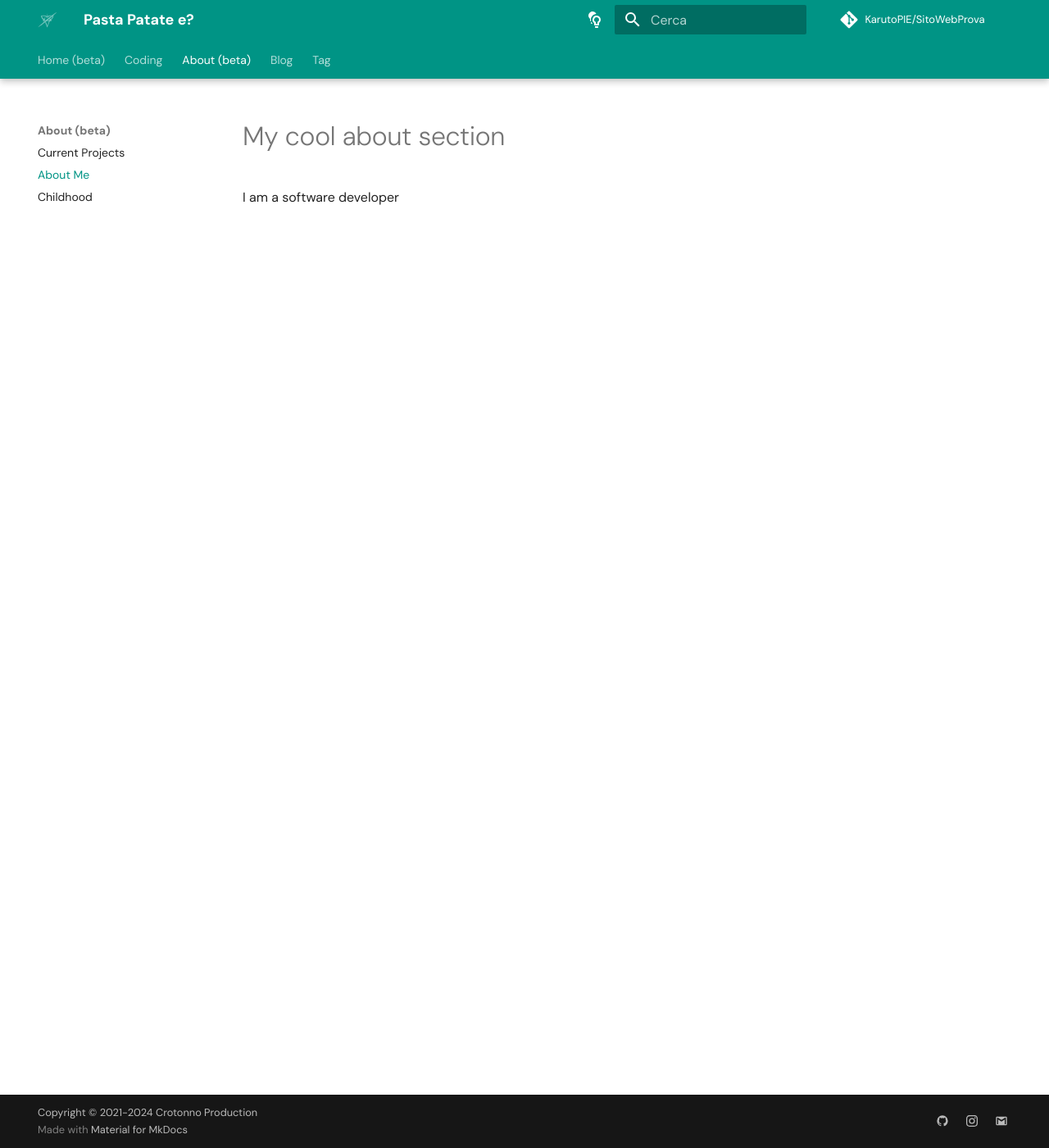
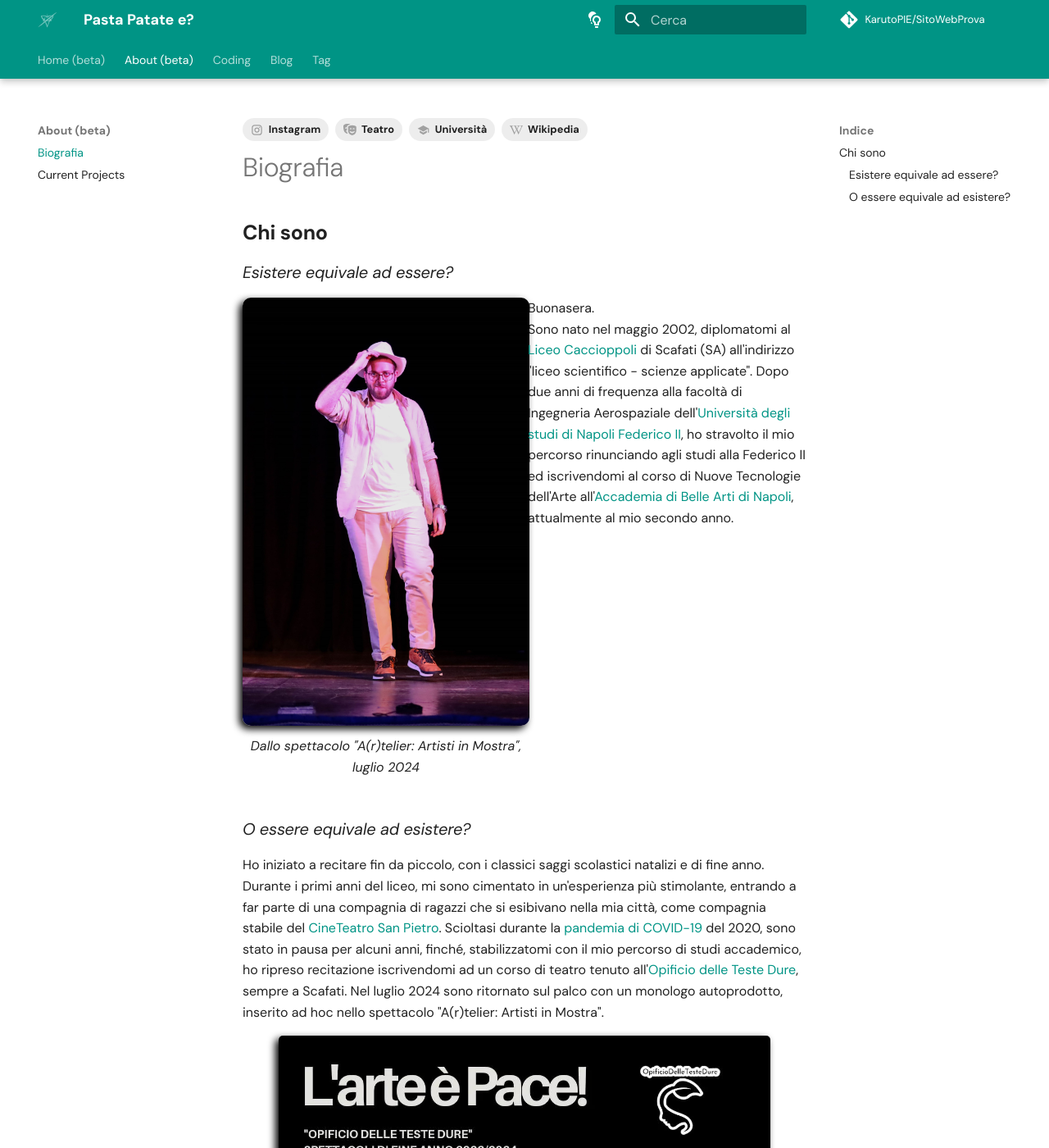
Before and after one commit to KarutoPIE/PastaPatatee_website, an MkDocs documentation site: the page built from docs/about/about.md, in a window 1280 px wide and 1400 px high. Shown: the whole window at 82% size. Built offline with MkDocs 1.6.1 and Material for MkDocs 9.7.7, drawn with Linux system fonts in a browser that asks for light colours; some web fonts are replaced; plug-ins that fetch from the network failed and are left out; comment, search, counter and statistics services are not loaded; some of the changed text lies outside the part shown.

```diff
--- a/docs/about/about.md
+++ b/docs/about/about.md
@@ -1,3 +1,34 @@
-# My cool about section
+---
+tags:
+    - Università
+    - Teatro
+    - Instagram
+    - Wikipedia
+---
 
-I am a software developer
+# Biografia
+
+## **Chi sono**
+
+### _Esistere equivale ad essere?_
+
+<div class="grid" markdown>
+
+<div style="display: flex; flex-direction: column; align-items: center; width: 350px;">
+    <img src="../../assets/profile.png" alt="ProfilePic" style="width: 350px; border-radius: 10px; box-shadow: -4px 4px 10px rgba(0,0,0,1)">
+    <p style="text-align: center; font-style: italic; margin-top: 5px">Dallo spettacolo "A(r)telier: Artisti in Mostra", luglio 2024</p>
+</div>
+
+Buonasera.
+Sono nato nel maggio 2002, diplomatomi al [Liceo Caccioppoli](https://www.liceoscafati.it/wp/) di Scafati (SA) all'indirizzo "liceo scientifico - scienze applicate". Dopo due anni di frequenza alla facoltà di Ingegneria Aerospaziale dell'[Università degli studi di Napoli Federico II](https://www.unina.it/), ho stravolto il mio percorso rinunciando agli studi alla Federico II ed iscrivendomi al corso di Nuove Tecnologie dell'Arte all'[Accademia di Belle Arti di Napoli](https://www.abana.it/it/), attualmente al mio secondo anno.
+
+</div>
+
+### _O essere equivale ad esistere?_
+
+Ho iniziato a recitare fin da piccolo, con i classici saggi scolastici natalizi e di fine anno. Durante i primi anni del liceo, mi sono cimentato in un'esperienza più stimolante, entrando a far parte di una compagnia di ragazzi che si esibivano nella mia città, come compagnia stabile del [CineTeatro San Pietro](https://www.instagram.com/teatrosanpietro/). Scioltasi durante la [pandemia di COVID-19](https://it.wikipedia.org/wiki/Pandemia_di_COVID-19 "Malattia respiratoria acuta da SARS-CoV-2") del 2020, sono stato in pausa per alcuni anni, finché, stabilizzatomi con il mio percorso di studi accademico, ho ripreso recitazione iscrivendomi ad un corso di teatro tenuto all'[Opificio delle Teste Dure](https://www.instagram.com/lab_opificio_scafati/), sempre a Scafati. Nel luglio 2024 sono ritornato sul palco con un monologo autoprodotto, inserito ad hoc nello spettacolo "A(r)telier: Artisti in Mostra".
+
+<div align="center">
+<img src="../../assets/rassegna2024.png" alt="Rssegna2024" style="width: 600px; border-radius: 5px; box-shadow: -4px 4px 10px rgba(0,0,0,1)">
+<p style="text-align: center; font-style: italic; margin-top: 5px">Programma della rassegna "L'arte è Pace!"</p>
+</div>
--- a/mkdocs.yml
+++ b/mkdocs.yml
@@ -7,6 +7,7 @@ theme:
   logo: assets/logo1300 50.svg
   favicon: assets/logo1300 50.svg
   language: it
+
   font:
     text: DM Sans
     code: Sometype Mono
@@ -59,12 +60,16 @@ theme:
       default: material/tag-text
       code: material/code-json
       Git: simple/git
-      basket: simple/jordan
       Docs: simple/googledocs
       py: material/language-python
       VSC: material/microsoft-visual-studio-code
       Win: fontawesome/brands/windows
       YT: simple/youtube
+      Uni: material/school
+      Teatro: fontawesome/solid/masks-theater
+      Ig: material/instagram
+      Wiki: fontawesome/brands/wikipedia-w
+
 
 
 plugins:
@@ -92,13 +97,33 @@ plugins:
 
   - privacy
 
+  - glightbox:
+      touchNavigation: true                 # Enable or disable the touch navigation (swipe)
+      loop: false                           # Loop slides on end
+      effect: zoom                          # Name of the effect on lightbox open (zoom, fade, none)
+      slide_effect: slide                   # Name of the effect on lightbox slide (slide, zoom, fade, none)
+      width: 100%                           # Width for inline elements and iframes. You can use any unit for example 90% or 100vw for full width
+      height: auto                          # Height for inline elements and iframes. You can use any unit for example 90%, 100vh or auto
+      zoomable: true                        # Enable or disable zoomable images
+      draggable: true                       # Enable or disable mouse drag to go prev and next slide
+      skip_classes:                         # Disable lightbox of those image with specific custom class { .class } name
+        - skip-lightbox
+      auto_caption: false                   # Enable or disable using alt of image as caption title automatically
+      caption_position: bottom              # Default captions position (bottom, top, left, right)
+      background: white                     # The background CSS of lightbox image. The background will shown when the image is transparent. You can use any CSS value for the background for example #74b9ff or Gainsboro or none for nothing
+      shadow: true                          # Enable or disable the shadow of lightbox image. Disable it when the background is none to prevent shadow around the transparent image
+      manual: false                         # When true, lightbox has to be enabled for each image manually by adding on-glb class to it or adding glightbox: true meta on page
+
 
 
 markdown_extensions:
   - abbr
+  - meta
   - tables
   - def_list
   - attr_list
+  - md_in_html
+  - pymdownx.blocks.caption
   - pymdownx.highlight:
       anchor_linenums: true
       line_spans: __span
@@ -124,15 +149,14 @@ markdown_extensions:
 
 nav:
   - Home (beta): index.md
+  - About (beta):
+    - Biografia: about/about.md
+    - Current Projects: about/projects.md
   - Coding:
     - Codici attributo HTML testati in MkDocs per ora: Coding/HTMLcommands.md
     - Python non riconosciuto come comando: Coding/PythonCommandPATH.md
     - VisualStudioCode non rileva Python: Coding/VSCcantfindPython.md
     - Bypassare i criteri di esecuzione di Windows PowerShell: Coding/BypassPowerShellExecutionPolicy.md
-  - About (beta):
-    - Current Projects: about/projects.md
-    - About Me: about/about.md
-    - Childhood: about/childhood.md
   - Blog:
     - blog/index.md
     - blog/authors.md
@@ -176,12 +200,15 @@ extra:
   tags:
     Coding: code
     GitHub: Git
-    Michael Jordan: basket
     MkDocs: Docs
     Python: py
     VisualStudioCode: VSC
     Windows: Win
     YouTube: YT
+    Università: Uni
+    Teatro: Teatro
+    Instagram: Ig
+    Wikipedia: Wiki
 
   social:
     - icon: material/github
@@ -203,6 +230,6 @@ repo_url: https://github.com/KarutoPIE/SitoWebProva
 repo_name: KarutoPIE/SitoWebProva
 
 
-  # generator: false                            # rimuove i crediti a Material for MkDocs
+# generator: false                            # rimuove i crediti a Material for MkDocs
 
 copyright: Copyright &copy; 2021-2024 Crotonno Production
```
Also changed, not shown: docs/about/childhood.md (deleted, +0 -60 lines), docs/blog/posts/Aggiornamento_2.md (+1 -1 lines), docs/blog/posts/Aggiornamento_3.md (added, +18 -0 lines), docs/assets/profile.png (added), docs/assets/rassegna2024.png (added), 1 other file.
